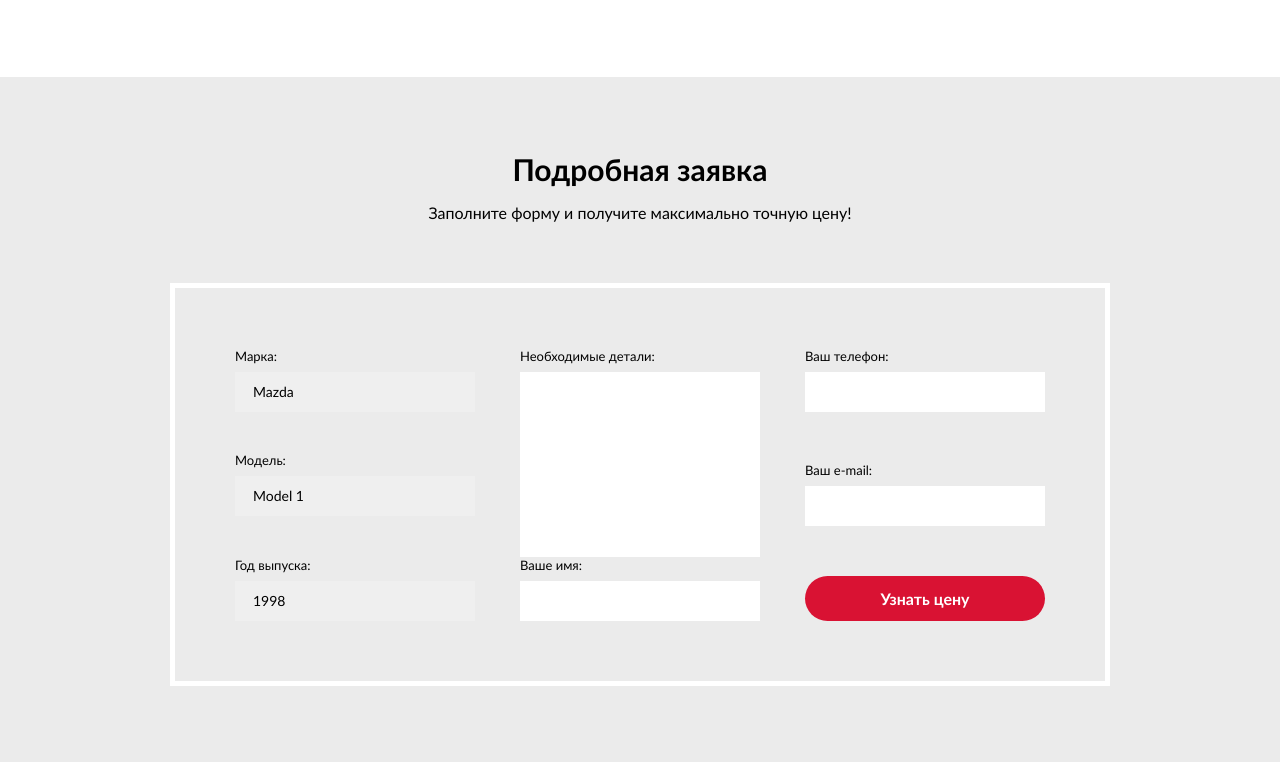
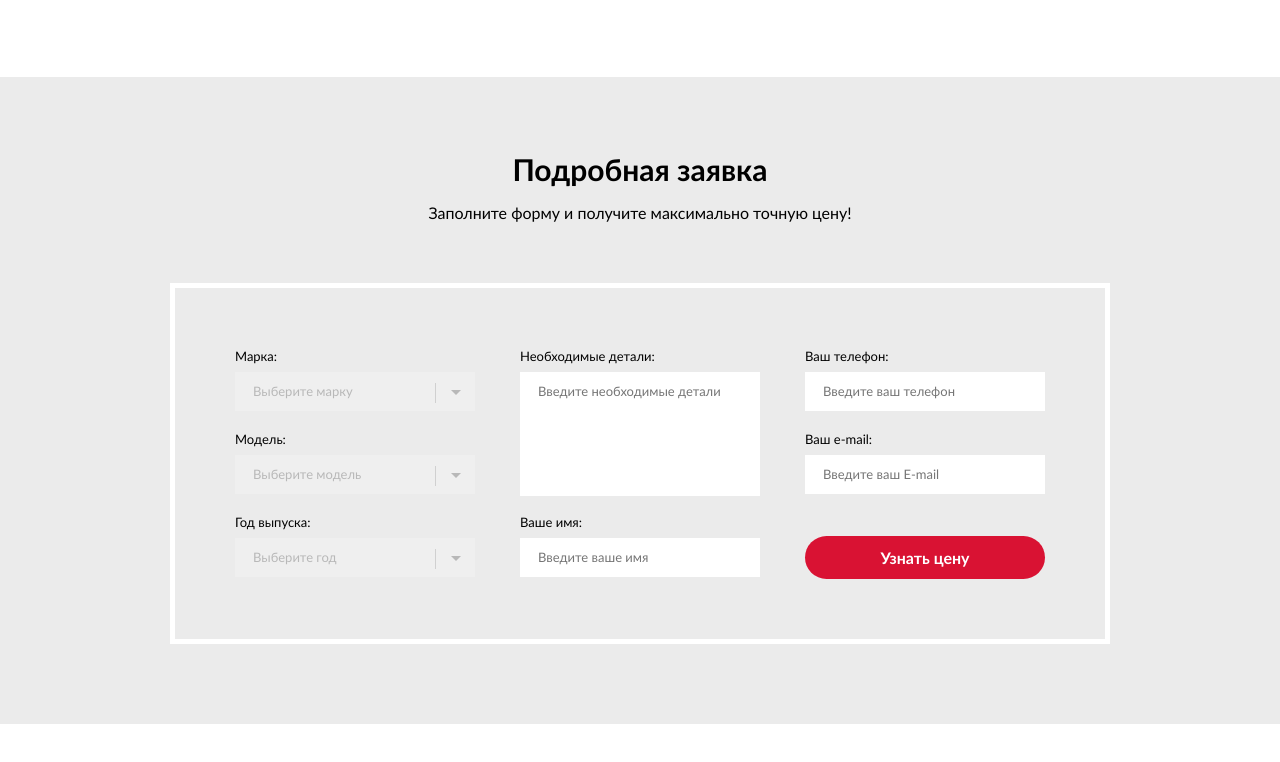
Before and after one commit to mgeorgievsky/kuzovnoy-remont, a website: page app/index.html in a window 1280 px wide. Shown: the part 1305-2067 px from the top of the page. After the commit the page ends 2029 px from the top, so only its background shows below. Drawn offline with nearby package versions, Linux system fonts and the light colour scheme.

Commit message:
form section completed

```diff
--- a/app/index.html
+++ b/app/index.html
@@ -53,7 +53,7 @@
                         </div>
                     </div>
                     <div class="header__buttons-box">
-                        <a href="#" class="header__button button button-outlined detailed-order-link">
+                        <a href="#detailed-order" class="header__button button button-outlined detailed-order-link">
                             Подробная заявка
                         </a>
                         <div class="header__buttons-description">
@@ -107,11 +107,82 @@
         </div>
     </section>
 
-    <section class="detailed-order">
+    <section class="detailed-order" id="detailed-order">
         <div class="container">
             <div class="section-title">Подробная заявка</div>
             <div class="section-subtitle">Заполните форму и получите максимально точную цену!</div>
             <div class="detailed-order__form">
+                <form action="">
+                    <div class="detailed-order__form-row">
+                        <div class="detailed-order__form-column">
+                            <div class="detailed-order__select">
+                                <label for="car-brand">Марка:</label>
+                                <select name="brand" id="car-brand">
+                                            <option value="none">Выберите марку</option>
+                                            <option value="mazda">Mazda</option>
+                                            <option value="bmw">BMW</option>
+                                            <option value="toyota">Toyota</option>
+                                            <option value="peugeot">Peugeot</option>
+                                        </select>
+                            </div>
+                            <div class="detailed-order__select">
+                                <label for="car-model">Модель:</label>
+                                <select name="model" id="car-model">
+                                            <option value="none">Выберите модель</option>
+                                            <option value="model-1">Model 1</option>
+                                            <option value="model-2">Model 2</option>
+                                            <option value="model-3">Model 3</option>
+                                            <option value="model-4">Model 4</option>
+                                        </select>
+                            </div>
+                        </div>
+
+                        <div class="detailed-order__form-column">
+                            <div class="detailed-order__textarea">
+                                <label for="car-parts">Необходимые детали:</label>
+                                <textarea name="parts" id="car-parts" placeholder="Введите необходимые детали"></textarea>
+                            </div>
+                        </div>
+
+                        <div class="detailed-order__form-column">
+                            <div class="detailed-order__input">
+                                <label for="client-name">Ваш телефон:</label>
+                                <input name="client-name" type="tel" id="client-phone" placeholder="Введите ваш телефон">
+                            </div>
+                            <div class="detailed-order__input">
+                                <label for="client-name">Ваш e-mail:</label>
+                                <input name="client-name" type="email" id="client-email" placeholder="Введите ваш E-mail">
+                            </div>
+                        </div>
+                    </div>
+
+                    <div class="detailed-order__form-row">
+                        <div class="detailed-order__form-column">
+                            <div class="detailed-order__select">
+                                <label for="car-year">Год выпуска:</label>
+                                <select name="brand" id="car-year">
+                                            <option value="none">Выберите год</option>
+                                            <option value="1998">1998</option>
+                                            <option value="2001">2001</option>
+                                            <option value="2003">2003</option>
+                                            <option value="2008">2008</option>
+                                        </select>
+                            </div>
+                        </div>
+                        <div class="detailed-order__form-column">
+                            <div class="detailed-order__input">
+                                <label for="client-name">Ваше имя:</label>
+                                <input name="client-name" type="text" id="client-name" placeholder="Введите ваше имя">
+                            </div>
+                        </div>
+                        <div class="detailed-order__form-column">
+                            <input type="submit" class="button" value="Узнать цену">
+                        </div>
+                    </div>
+                </form>
+            </div>
+
+            <!-- <div class="detailed-order__form">
                 <form action="">
 
                     <div class="detailed-order__form-column">
@@ -167,7 +238,7 @@
                         <input type="submit" class="button" value="Узнать цену">
                     </div>
 
-            </div>
+            </div> -->
         </div>
 
 
--- a/app/js/main.js
+++ b/app/js/main.js
@@ -11,4 +11,11 @@ $(function() {
   $('.callback-link, .quick-order-link').click(function() {
     $('.mfp-close').empty();
   });
+
+  $(".detailed-order-link").click(function() {
+    var elementClick = $(this).attr("href");
+    var destination = $(elementClick).offset().top;
+    $('html, body').animate({ scrollTop: destination }, 600);
+    return false;
+  });
 });
--- a/app/scss/_global.scss
+++ b/app/scss/_global.scss
@@ -30,6 +30,10 @@ textarea {
     display: block;
     width: 100%;
     border: none;
+    box-sizing: border-box;
+    &:focus::placeholder {
+        opacity: 0;
+    }
 }
 
 select {
@@ -202,9 +206,6 @@ a.button {
             font-size: 12px;
             color: $mid-gray;
             border: 1px solid $light-gray;
-            &:focus::placeholder {
-                opacity: 0;
-            }
         }
     }
     .mfp-close {
--- a/app/scss/_vars.scss
+++ b/app/scss/_vars.scss
@@ -3,6 +3,7 @@ $white: #fff;
 $black: #000;
 $dark-gray: #151515;
 $mid-gray: #676767;
+$gray: #b8b8b8;
 $light-gray: #d0d0d0;
 $light-gray-bg: #ebebeb;
 $main: #d91233;
--- a/app/scss/style.scss
+++ b/app/scss/style.scss
@@ -129,13 +129,13 @@
         padding: 60px;
         margin-top: 60px;
         border: 5px solid $white;
-        form {
+        &-row {
+            width: 100%;
             display: flex;
             justify-content: space-between;
         }
-        &-row {
-            display: flex;
-            justify-content: space-between;
+        &-row:last-child {
+            margin-top: 18px;
         }
         &-column {
             max-width: 240px;
@@ -144,15 +144,43 @@
             flex-direction: column;
             justify-content: space-between;
         }
-    }
-    &__input {
         input,
         select,
         textarea {
             padding: 12px 18px;
             margin-top: 8px;
+            color: $gray;
+            font-family: "Lato", sans-serif;
+            font-size: 13px;
         }
-        textarea {}
+        textarea {
+            height: 124px;
+        }
+        input[type="submit"] {
+            margin-top: auto;
+            font-size: 16px;
+            color: $white;
+        }
+    }
+    &__input,
+    &__select {
+        flex-basis: 65px;
+    }
+    &__select {
+        position: relative;
+        &::after {
+            position: absolute;
+            content: "";
+            width: 40px;
+            height: 20px;
+            right: 0;
+            bottom: 10px;
+            background-image: url(../img/triangle-down.png);
+            background-repeat: no-repeat;
+            background-position: center center;
+            border-left: 1px solid $light-gray;
+            pointer-events: none;
+        }
     }
 }
 
```
Also changed, not shown: app/css/style.min.css, app/img/triangle-down.png (added).
